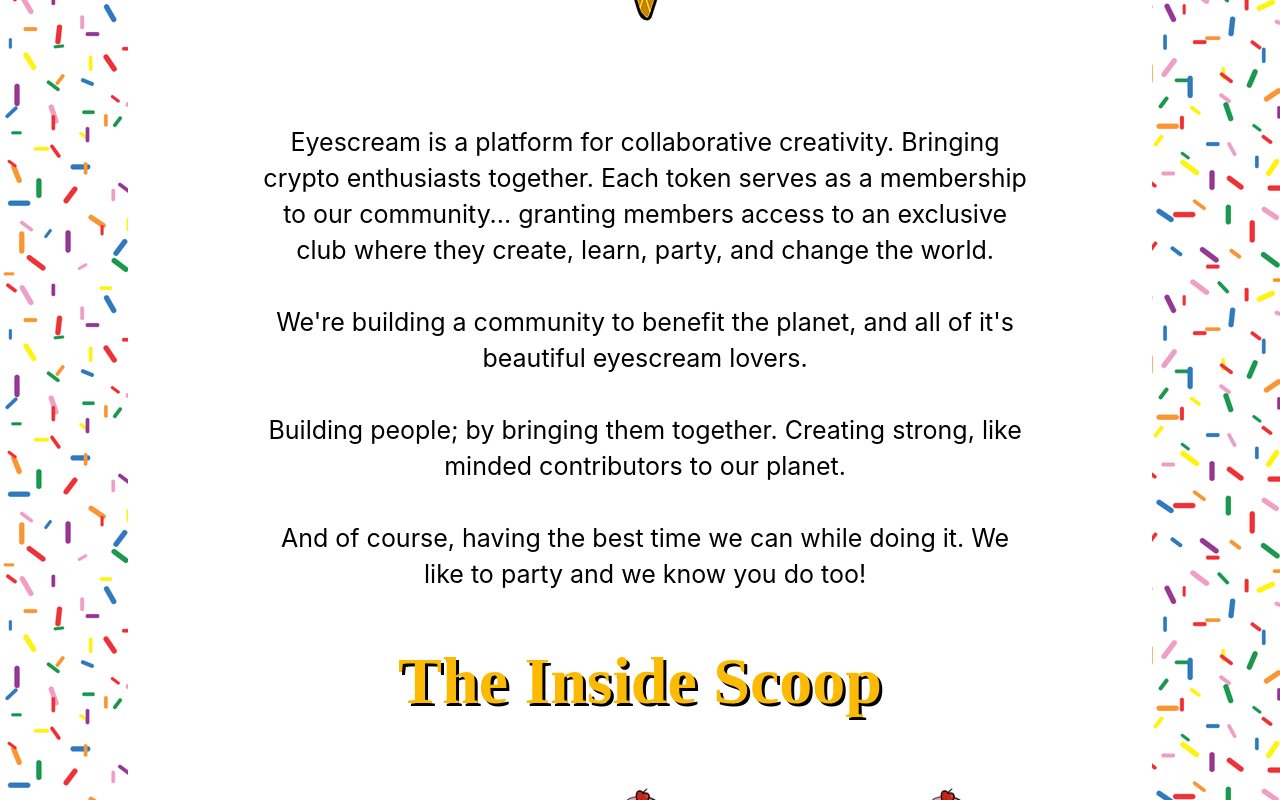
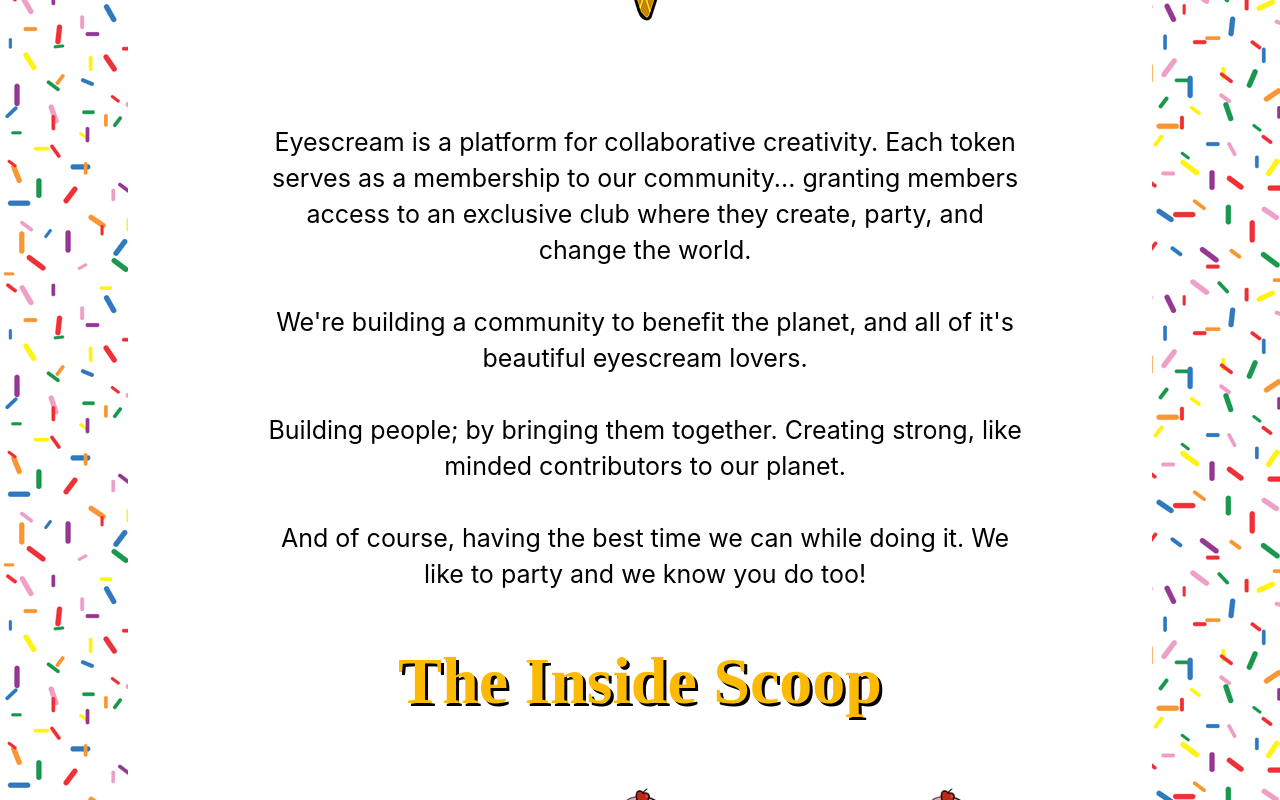
Before and after one commit to rottaj/eyescream-NFT, a React (Create React App) app in the folder frontend/: page / in a window 1280 px wide. Shown: the part 660-1460 px from the top of the page. Built offline with nearby package versions, Linux system fonts and the light colour scheme; a web font is replaced by a local one.

Commit message:
moving branches

```diff
--- a/frontend/src/App.css
+++ b/frontend/src/App.css
@@ -9,6 +9,10 @@
   background-image: url("./images/sprinkles.png");
   /*1background-image: url("./images/DripBackground.jpg"); */
   /*background-image: url("./images/dotted-img.jpeg"); */
+}
+
+.body2 {
+  background-image: url("./images/DripBackground.jpg")
 }
 
 .App {
@@ -134,6 +138,7 @@ img {
 .mint-card {
   border-style: solid;
   min-height: 100%;
+  min-width: 25%;
   margin-left: 25%;
   margin-right: 25%;
   padding-bottom: 2%;
--- a/frontend/src/App.tsx
+++ b/frontend/src/App.tsx
@@ -32,9 +32,9 @@ function App() {
         </div>
 
         <div className="about">
-          Eyescream is a platform for collaborative creativity. Bringing crypto enthusiasts together.
-          Each token serves as a membership to our community... granting members access to
-          an exclusive club where they create, learn, party, and change the world.
+          Eyescream is a platform for collaborative creativity. Each token serves as a membership to our community...
+          granting members access to an exclusive club where they
+          create, party, and change the world.
           <br></br><br></br>
           We're building a community to benefit the planet, and all of it's beautiful eyescream
           lovers.
```
